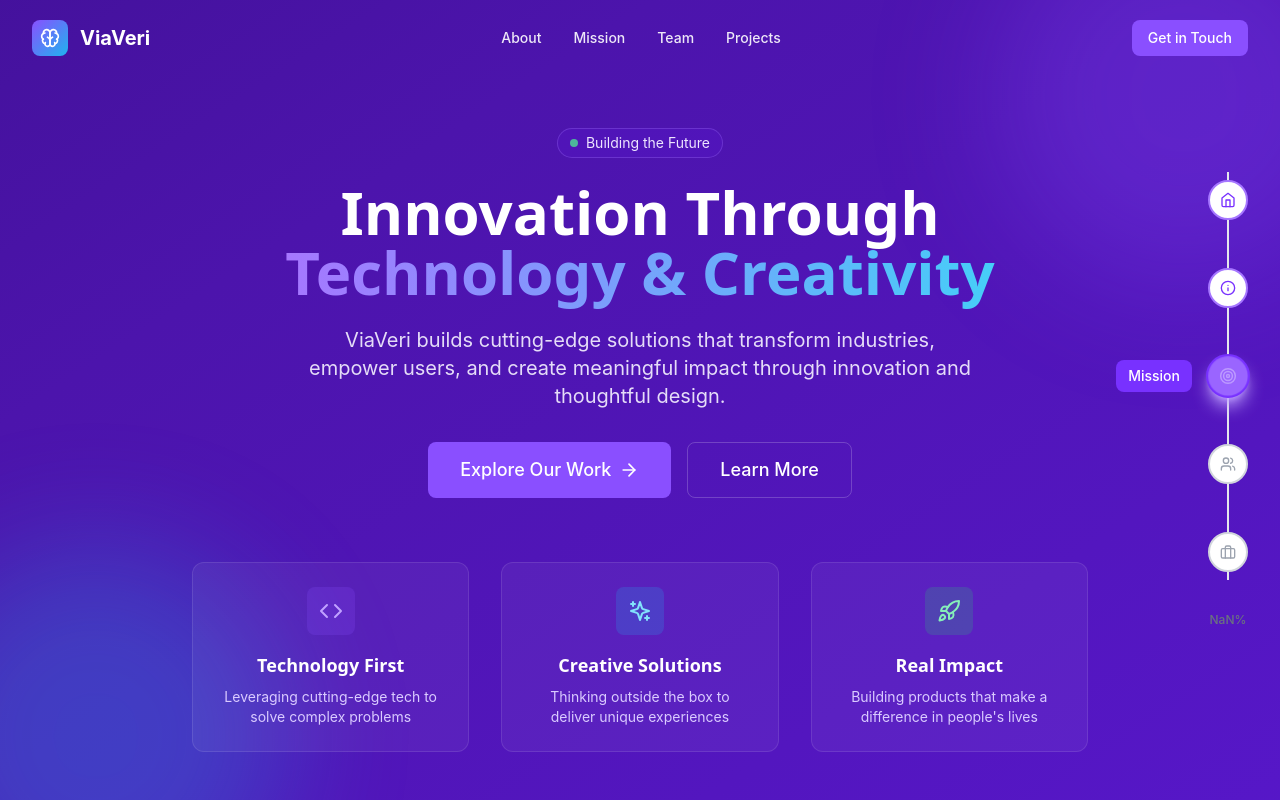
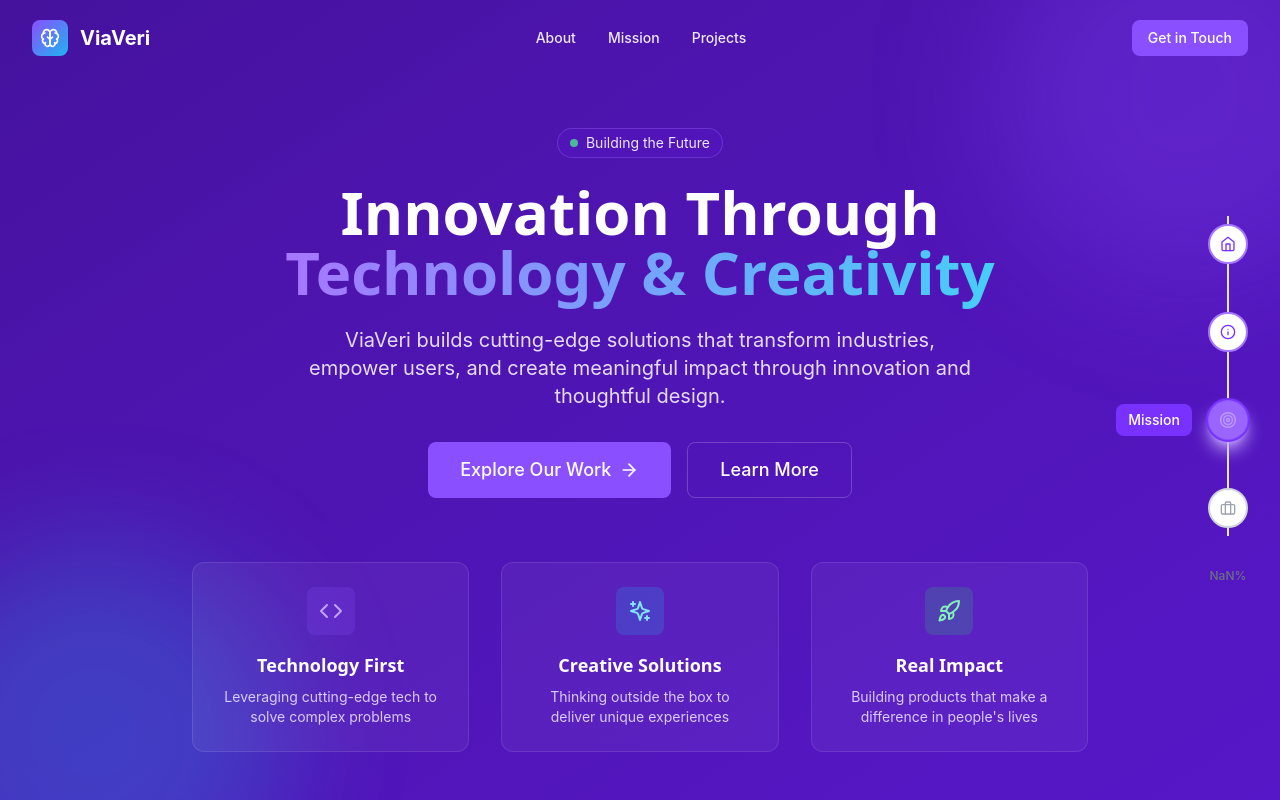
Before and after one commit to ricmelts/viaveri-website, a React (Vite) app: page / in a window 1280 px wide. Shown: the top 800 px of the page. Built offline with nearby package versions, Linux system fonts and the light colour scheme.

Commit message:
Remove Team navigation from header and scroll path
Remove Team section links from both navigation menus

🤖 Generated with [Claude Code](https://claude.com/claude-code)

Co-Authored-By: Claude <noreply@anthropic.com>

```diff
--- a/src/components/layout/Header.tsx
+++ b/src/components/layout/Header.tsx
@@ -32,7 +32,6 @@ const Header: React.FC = () => {
   const navLinks = [
     { label: 'About', id: 'about' },
     { label: 'Mission', id: 'mission' },
-    { label: 'Team', id: 'team' },
     { label: 'Projects', id: 'projects' },
   ];
 
--- a/src/components/ui/ScrollPath.tsx
+++ b/src/components/ui/ScrollPath.tsx
@@ -15,7 +15,6 @@ const ScrollPath: React.FC = () => {
     { id: 'hero', label: 'Home', icon: <Home className="h-4 w-4" /> },
     { id: 'about', label: 'About', icon: <Info className="h-4 w-4" /> },
     { id: 'mission', label: 'Mission', icon: <Target className="h-4 w-4" /> },
-    { id: 'team', label: 'Team', icon: <Users className="h-4 w-4" /> },
     { id: 'projects', label: 'Projects', icon: <Briefcase className="h-4 w-4" /> },
   ];
 
```
